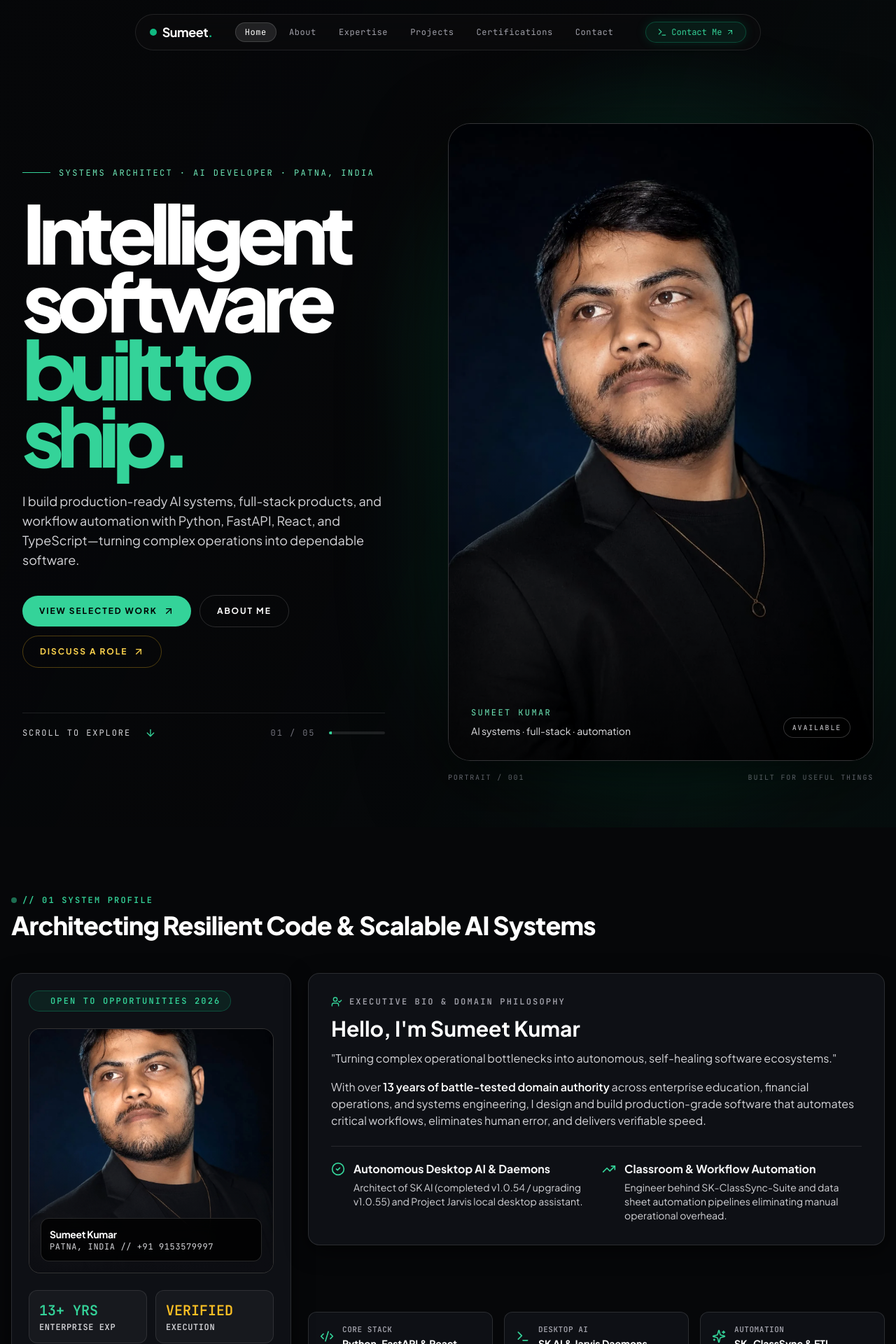
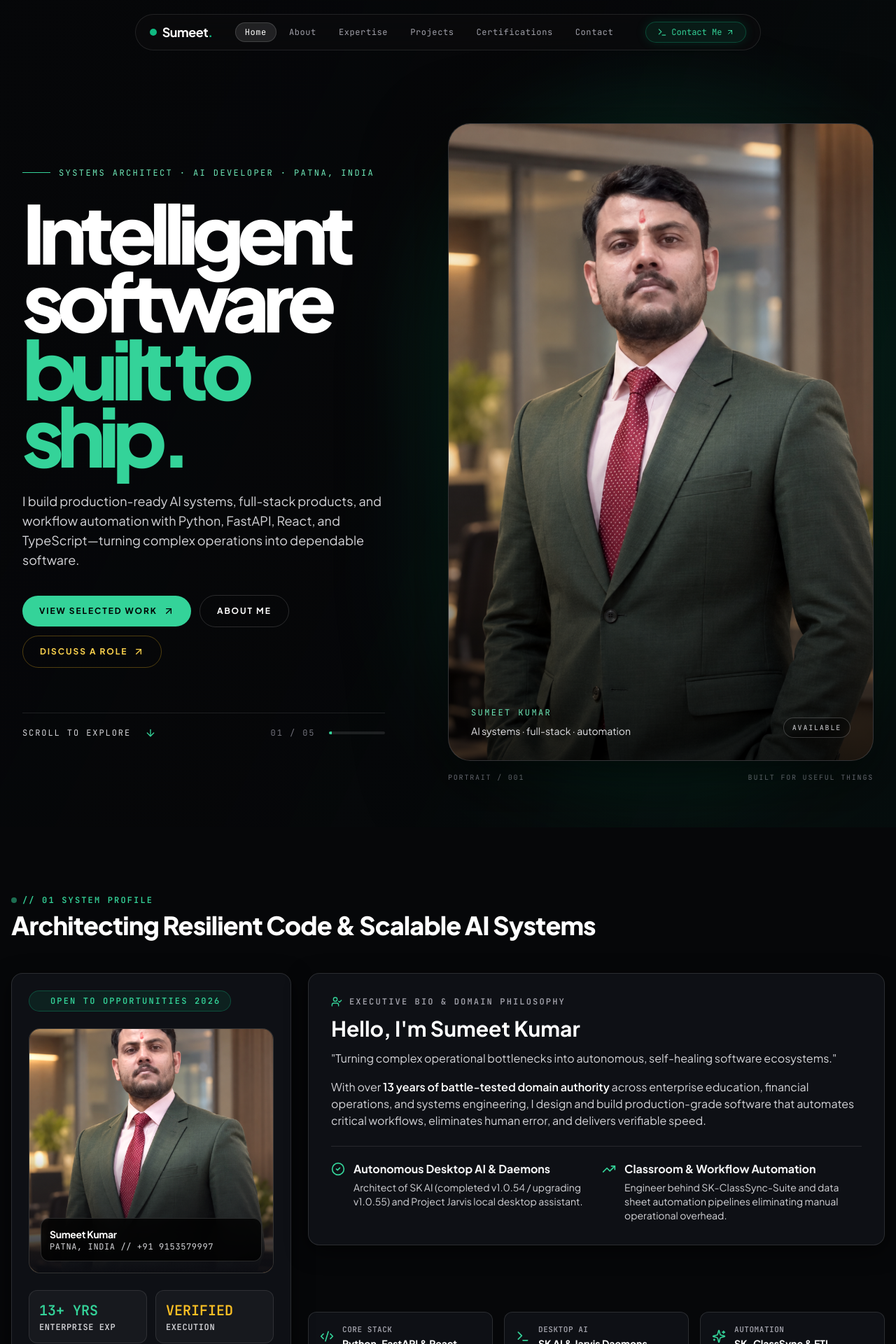
Before and after one commit to sumeet-glitch/Sumeet-portfolio, a React (Vite) app: page / in a window 1280 px wide. Shown: the top 1920 px of the page at 70% size. Built offline with nearby package versions, Linux system fonts and the light colour scheme.

Commit message:
fix: use supplied profile portrait

```diff
--- a/src/components/AboutBento.tsx
+++ b/src/components/AboutBento.tsx
@@ -2,6 +2,8 @@ import React from 'react';
 import { motion } from 'framer-motion';
 import { UserCheck, CheckCircle2, TrendingUp, Sparkles, Terminal, Code2 } from 'lucide-react';
 import { SpotlightCard } from './SpotlightCard';
+
+const profilePortrait = `${import.meta.env.BASE_URL}PIC/profile-portrait.png`;
 
 export const AboutBento: React.FC = () => {
   return (
@@ -42,12 +44,15 @@ export const AboutBento: React.FC = () => {
               {/* Photo Framing with Rounded-2xl & Subtle Inner Border Glow */}
               <div className="relative w-full aspect-square rounded-2xl overflow-hidden border border-white/20 bg-black mb-6 shadow-inner shadow-white/10 group-hover:border-emerald-500/40 transition-colors duration-500">
                 <img
-                  src={`${import.meta.env.BASE_URL}PIC/my-pic.webp`}
+                  src={profilePortrait}
                   alt="Sumeet Kumar in a professional suit"
                   width="1024"
                   height="1024"
                   decoding="async"
                   className="w-full h-full object-cover filter contrast-110 brightness-105 group-hover:scale-105 transition-transform duration-700"
+                  onError={(event) => {
+                    event.currentTarget.src = `${import.meta.env.BASE_URL}hero-portrait.png`;
+                  }}
                 />
                 <div className="absolute inset-0 bg-gradient-to-t from-[#0c0d12] via-transparent to-transparent pointer-events-none" />
 
--- a/src/components/HeroScrubber.tsx
+++ b/src/components/HeroScrubber.tsx
@@ -7,7 +7,7 @@ import { ScrollTrigger } from 'gsap/ScrollTrigger';
 gsap.registerPlugin(ScrollTrigger);
 
 const assetBaseUrl = import.meta.env.BASE_URL;
-const heroPortrait = `${assetBaseUrl}PIC/my-pic.webp`;
+const heroPortrait = `${assetBaseUrl}PIC/profile-portrait.png`;
 
 export const HeroScrubber: React.FC = () => {
   const portraitRef = useRef<HTMLDivElement>(null);
@@ -113,7 +113,7 @@ export const HeroScrubber: React.FC = () => {
                   decoding="async"
                   className="block aspect-[2/3] w-full object-cover object-top grayscale-[0.08] contrast-[1.04] brightness-[0.96] transition-transform duration-700 hover:scale-[1.025]"
                   onError={(event) => {
-                    event.currentTarget.src = `${assetBaseUrl}PIC/MY%20PIC.jpeg`;
+                    event.currentTarget.src = `${assetBaseUrl}hero-portrait.png`;
                   }}
                 />
                 <div className="absolute bottom-0 left-0 right-0 z-20 flex items-end justify-between p-6 sm:p-8">
```
Also changed, not shown: public/PIC/profile-portrait.png (renamed from PIC/My Pic.png).
